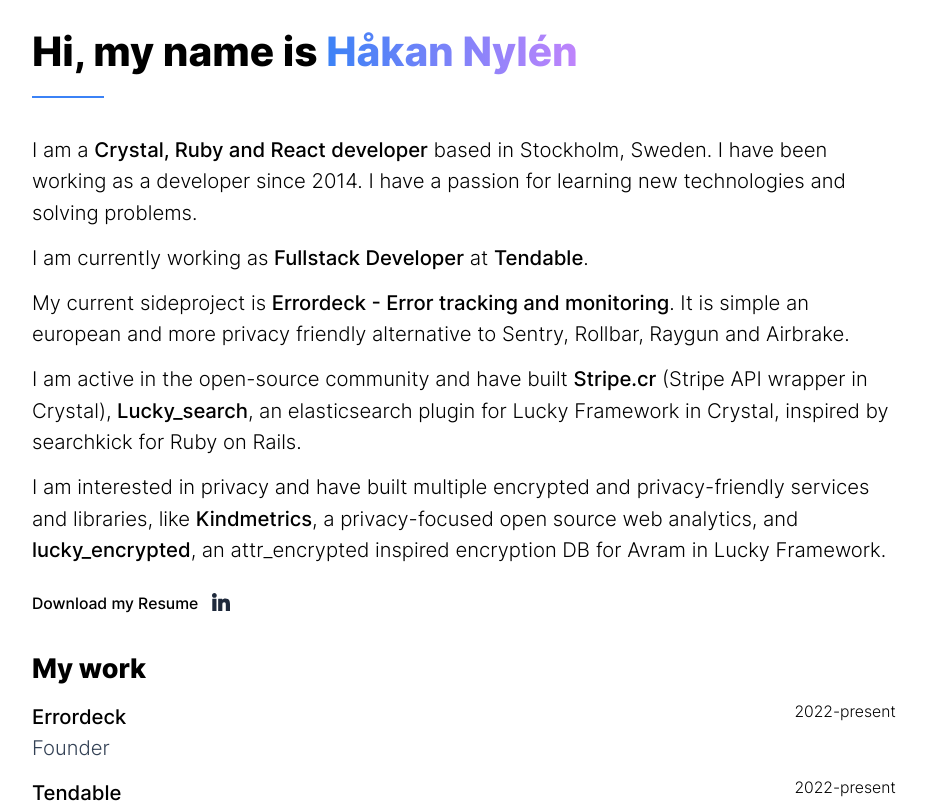
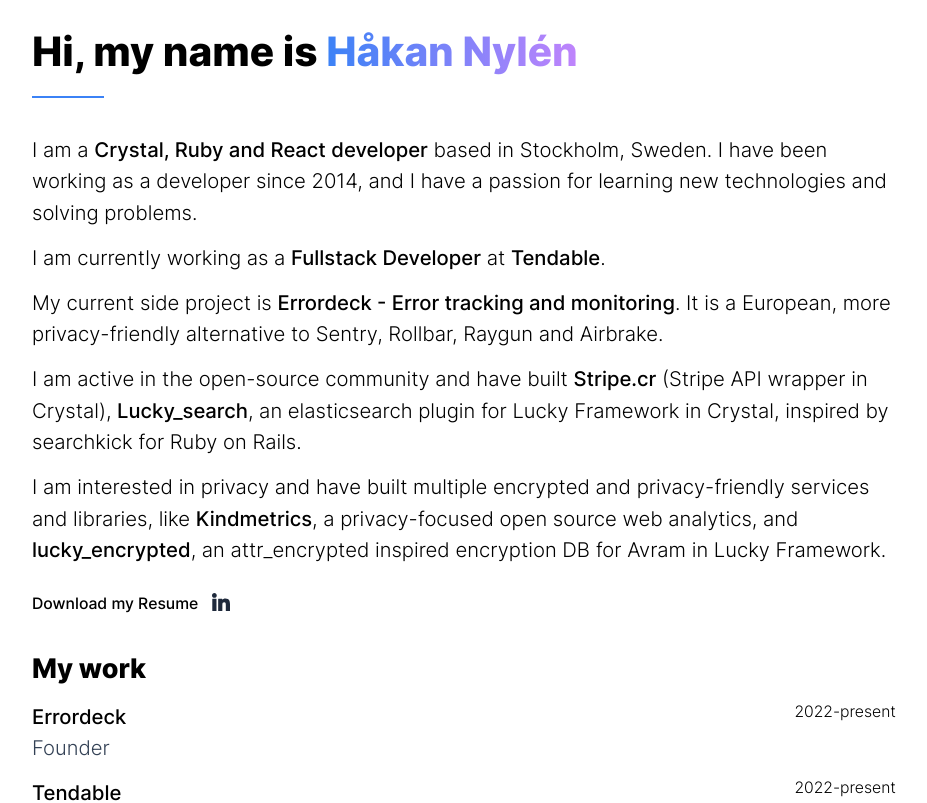
Before and after one commit to confact/portfolio, a Next.js app: page / in a window 1280 px wide. Shown: the top 803 px of the page, without its empty margins (176-1103 px from the left). Built offline with nearby package versions, Linux system fonts and the light colour scheme.

Commit message:
grammar fixes

```diff
--- a/pages/index.js
+++ b/pages/index.js
@@ -18,9 +18,9 @@
           <div className={styles.header_border}/>
         </div>
         <div className="flex flex-col gap-3">
-          <p>I am a <span className="font-medium">Crystal, Ruby and React developer</span> based in Stockholm, Sweden. I have been working as a developer since 2014. I have a passion for learning new technologies and solving problems.</p>
-          <p>I am currently working as <span className="font-medium">Fullstack Developer</span> at <strong className="font-medium">Tendable</strong>.</p>
-          <p>My current sideproject is <a href="https://www.errordeck.com" className="font-medium hover:underline">Errordeck - Error tracking and monitoring</a>. It is simple an european and more privacy friendly alternative to Sentry, Rollbar, Raygun and Airbrake.</p>
+          <p>I am a <span className="font-medium">Crystal, Ruby and React developer</span> based in Stockholm, Sweden. I have been working as a developer since 2014, and I have a passion for learning new technologies and solving problems.</p>
+          <p>I am currently working as a <span className="font-medium">Fullstack Developer</span> at <strong className="font-medium">Tendable</strong>.</p>
+          <p>My current side project is <a href="https://www.errordeck.com" className="font-medium hover:underline">Errordeck - Error tracking and monitoring</a>. It is a European, more privacy-friendly alternative to Sentry, Rollbar, Raygun and Airbrake.</p>
           <p>I am active in the open-source community and have built <a href="https://github.com/confact/stripe.cr" className="font-medium hover:underline">Stripe.cr</a> (Stripe API wrapper in Crystal), <a href="https://github.com/confact/lucky_search" className="font-medium hover:underline">Lucky_search</a>, an elasticsearch plugin for Lucky Framework in Crystal, inspired by searchkick for Ruby on Rails.</p>
           <p>I am interested in privacy and have built multiple encrypted and privacy-friendly services and libraries, like <a href="https://github.com/kindmetrics/kindmetrics" className="font-medium hover:underline">Kindmetrics</a>, a privacy-focused open source web analytics, and <strong className="font-medium">lucky_encrypted</strong>, an attr_encrypted inspired encryption DB for Avram in Lucky Framework.</p>
 
```
